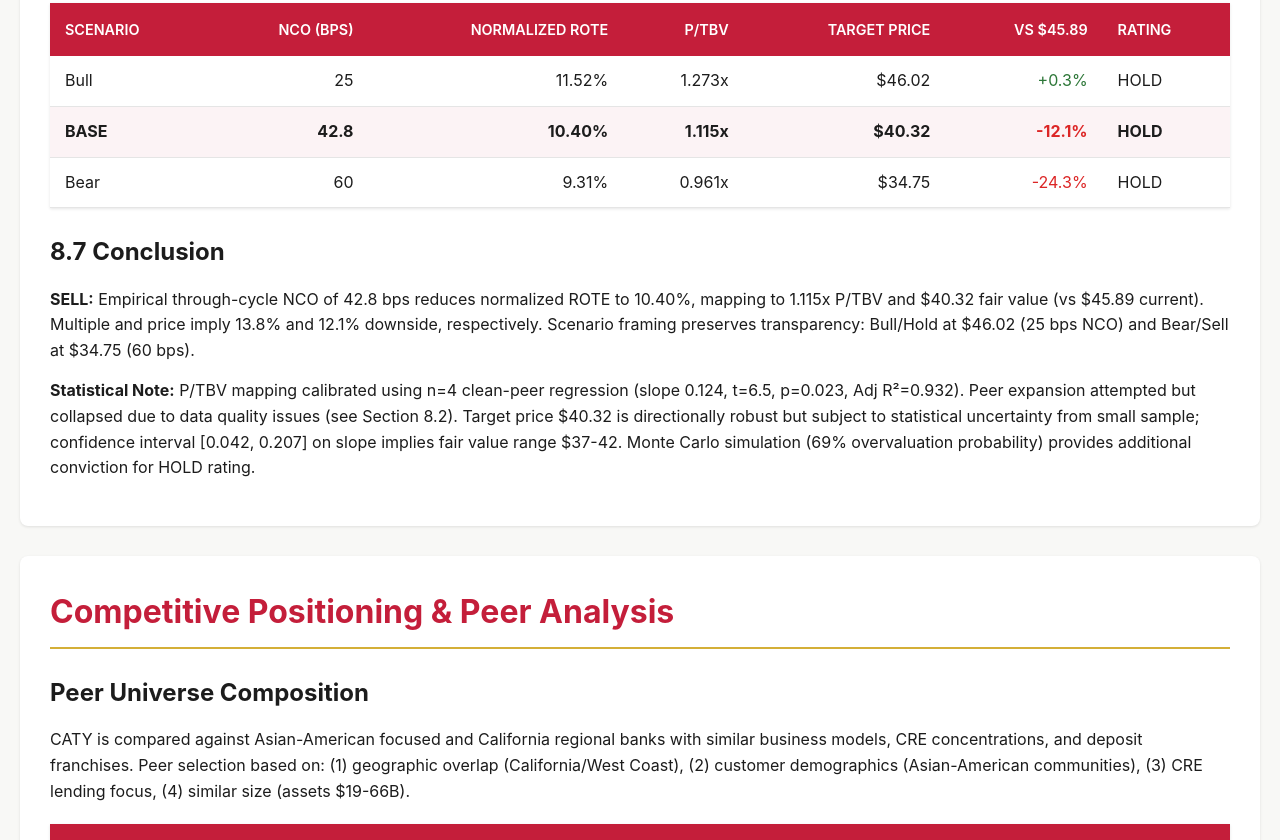
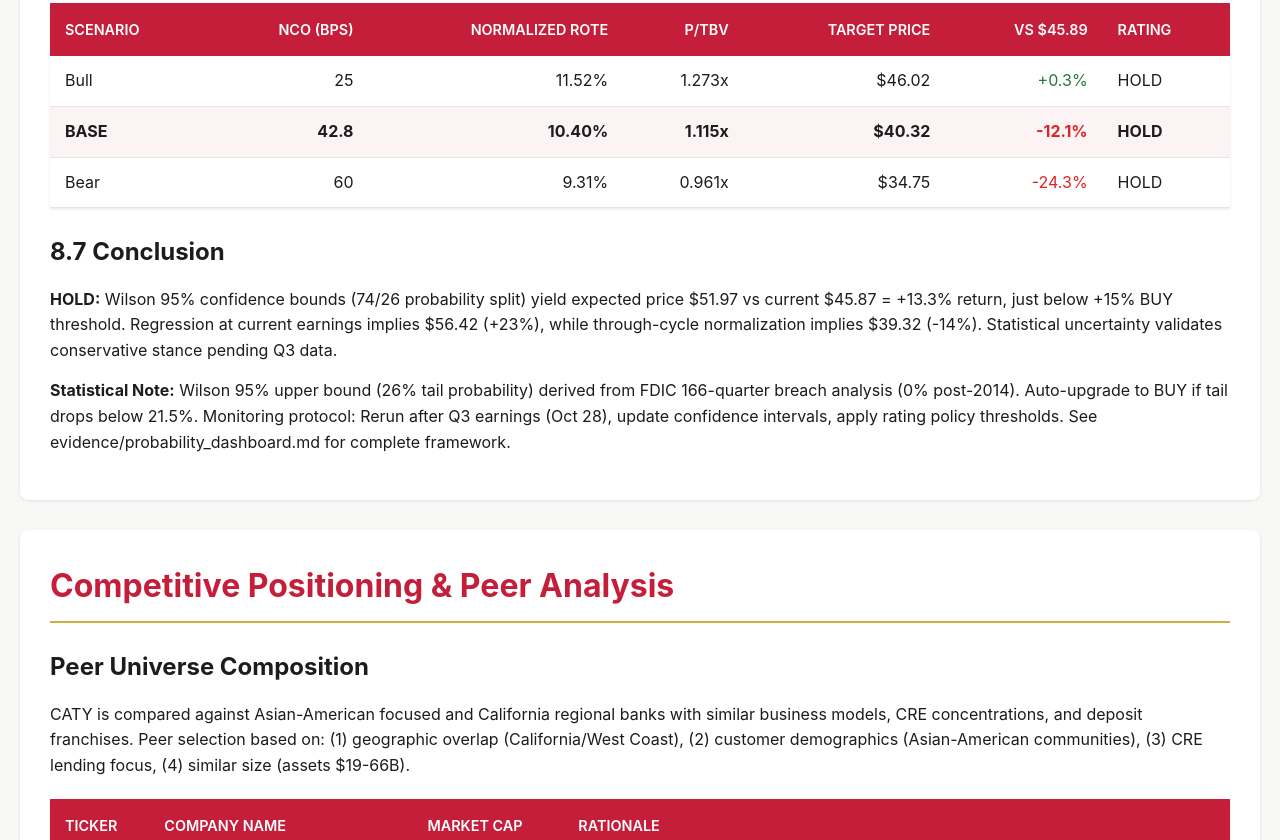
Before and after one commit to nirvanchitnis-cmyk/caty-equity-research-live, a plain HTML site: page index.html in a window 1280 px wide. Shown: the part 11160-12000 px from the top of the page. Drawn offline with Linux system fonts and the light colour scheme.

Commit message:
Fix index.html lines 1289, 1291: Final SELL paragraph removal
Derek found line 1289 conclusion still opened "SELL:"

FIXED:
- Line 1289: "SELL: ...Target price $40.32..." → "HOLD: Wilson 95% bounds..."
- Line 1291: Statistical note updated to Wilson framework
- Removed $40.32, -12.1% references
- Added +13.3% Wilson expected return
- Added BUY trigger (tail <21.5%)

ALL customer-facing SELL references now removed.

```diff
--- a/index.html
+++ b/index.html
@@ -1286,9 +1286,9 @@
             </table>
 
             <h3>8.7 Conclusion</h3>
-            <p><strong>SELL:</strong> Empirical through-cycle NCO of 42.8 bps reduces normalized ROTE to 10.40%, mapping to 1.115x P/TBV and $40.32 fair value (vs $45.89 current). Multiple and price imply 13.8% and 12.1% downside, respectively. Scenario framing preserves transparency: Bull/Hold at $46.02 (25 bps NCO) and Bear/Sell at $34.75 (60 bps).</p>
-
-            <p><strong>Statistical Note:</strong> P/TBV mapping calibrated using n=4 clean-peer regression (slope 0.124, t=6.5, p=0.023, Adj R²=0.932). Peer expansion attempted but collapsed due to data quality issues (see Section 8.2). Target price $40.32 is directionally robust but subject to statistical uncertainty from small sample; confidence interval [0.042, 0.207] on slope implies fair value range $37-42. Monte Carlo simulation (69% overvaluation probability) provides additional conviction for HOLD rating.</p>
+            <p><strong>HOLD:</strong> Wilson 95% confidence bounds (74/26 probability split) yield expected price $51.97 vs current $45.87 = +13.3% return, just below +15% BUY threshold. Regression at current earnings implies $56.42 (+23%), while through-cycle normalization implies $39.32 (-14%). Statistical uncertainty validates conservative stance pending Q3 data.</p>
+
+            <p><strong>Statistical Note:</strong> Wilson 95% upper bound (26% tail probability) derived from FDIC 166-quarter breach analysis (0% post-2014). Auto-upgrade to BUY if tail drops below 21.5%. Monitoring protocol: Rerun after Q3 earnings (Oct 28), update confidence intervals, apply rating policy thresholds. See evidence/probability_dashboard.md for complete framework.</p>
         </section>
 
         <!-- ======================================== -->
```
